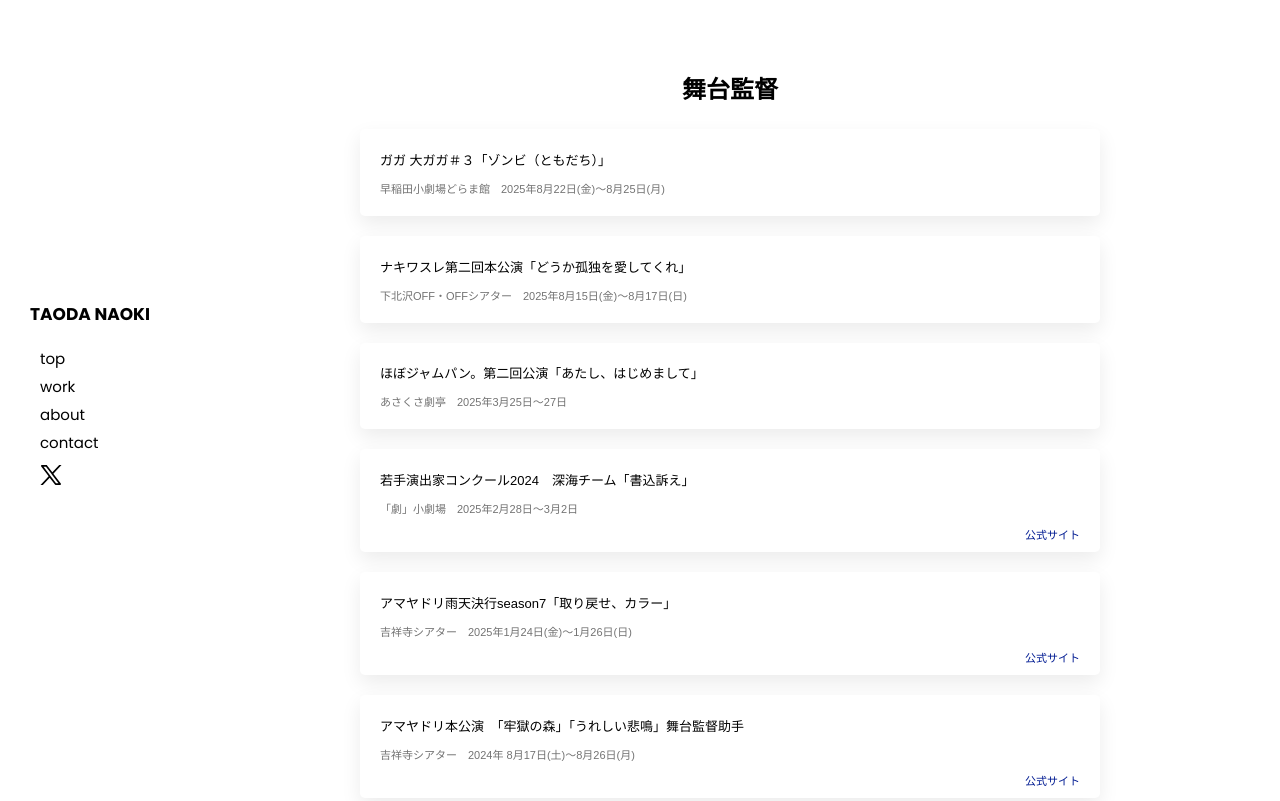
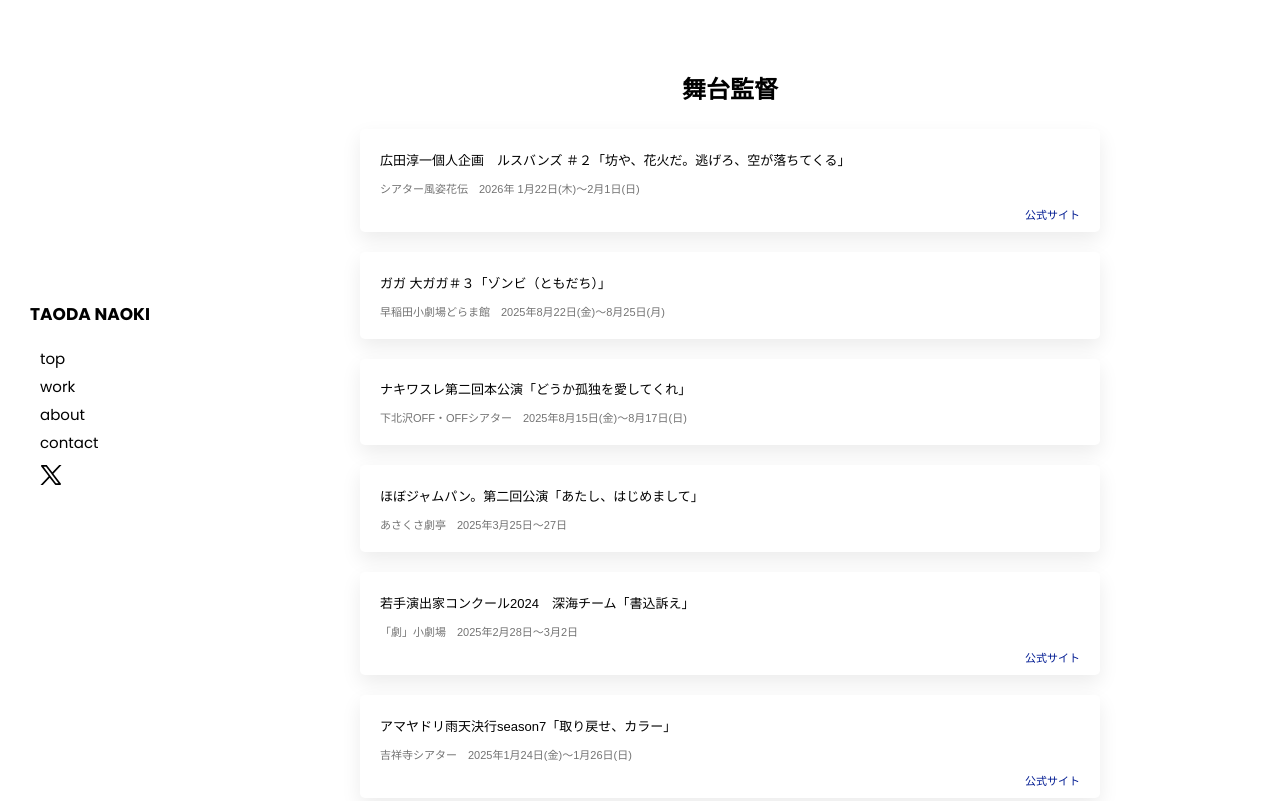
Before and after one commit to fujii-uu/t-o-d, a plain HTML site: page work.html in a window 1280 px wide. Shown: the top 801 px of the page. Drawn offline with Linux system fonts and the light colour scheme; a web font is replaced by a local one.

Commit message:
Add files via upload

```diff
--- a/work.html
+++ b/work.html
@@ -91,6 +91,13 @@
     <div class="work-list">
 
       <h3 class="work-category" data-type="stage">舞台監督</h3>
+
+      <div class="work-item" data-type="stage">
+        <h2>広田淳一個人企画　ルスバンズ ＃２「坊や、花火だ。逃げろ、空が落ちてくる」</h2>
+        <p class="details">シアター風姿花伝　2026年 1月22日(木)～2月1日(日)</p>
+        <a href="https://amayadori.co.jp/archives/28348" target="_blank">公式サイト</a>
+     </div>
+
       <div class="work-item" data-type="stage">
         <h2>ガガ 大ガガ＃３「ゾンビ（ともだち）」</h2>
         <p class="details">早稲田小劇場どらま館　2025年8月22日(金)～8月25日(月)</p>
```
